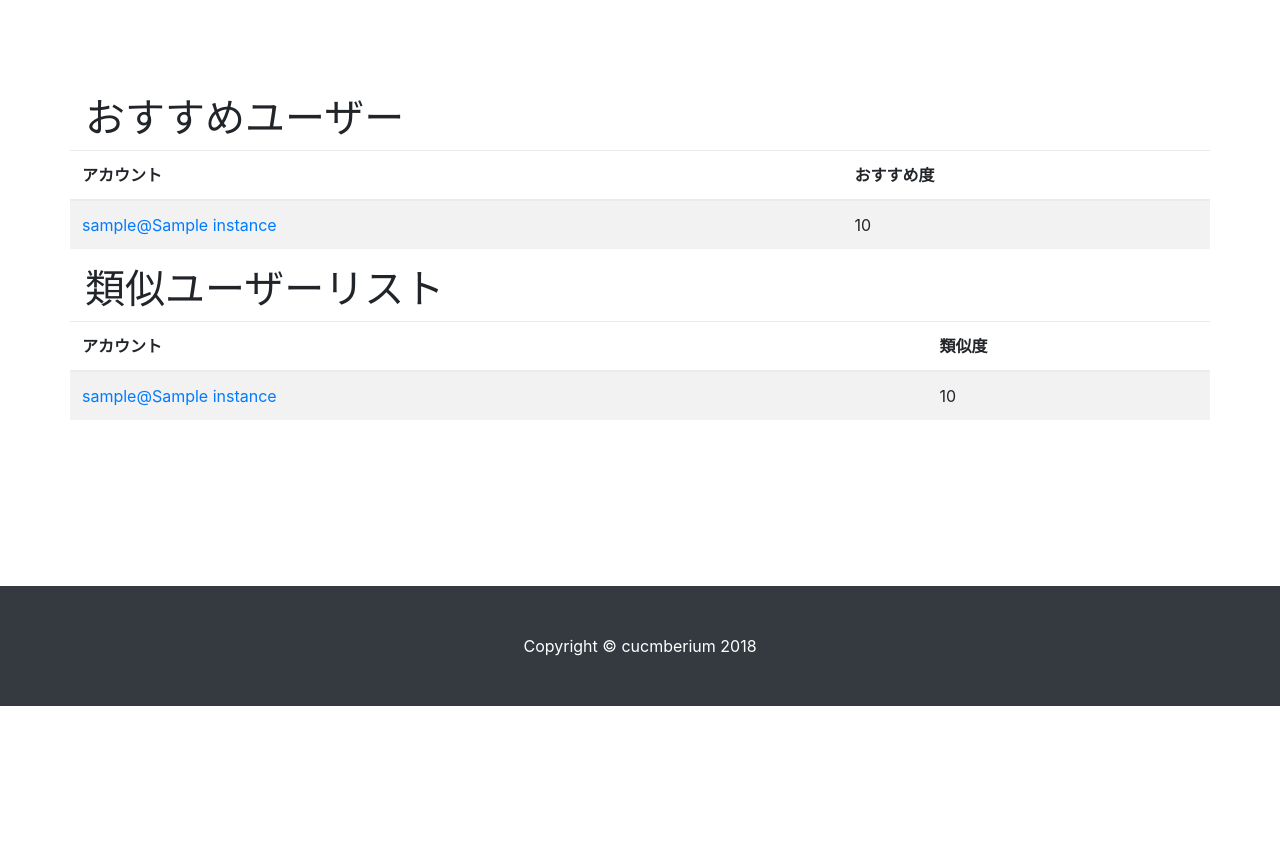
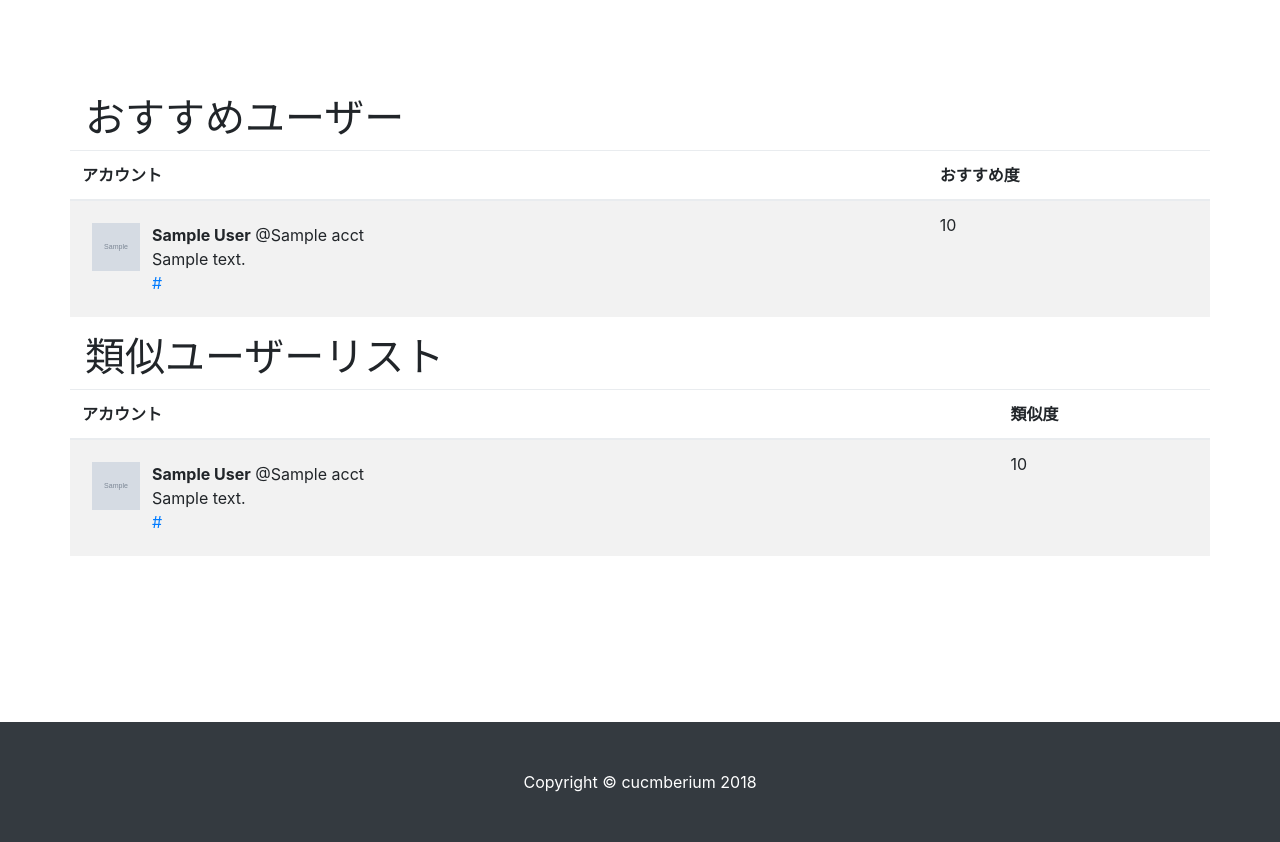
Before and after one commit to cucmberium/Eryngium, a Django app: template web/templates/user.html in a window 1280 px wide. Shown: the part 56-898 px from the top of the page. Before the commit the page ends 762 px from the top, so only its background shows below. Run offline with Django 3.2, Linux system fonts and the light colour scheme; the template is opened without the code that fills it: most values are stand-ins (such as "Sample title", 1, 10 or a date in 2020); grey boxes marked "Sample" are stand-in pictures; some libraries are stand-ins or nearby versions.

Commit message:
いい感じにユーザー表示

```diff
--- a/web/templates/base.html
+++ b/web/templates/base.html
@@ -10,6 +10,21 @@
     {% load static %}
     <link href="{% static 'vendor/bootstrap/css/bootstrap.min.css' %}" rel="stylesheet">
     <link href="{% static 'css/scrolling-nav.css' %}" rel="stylesheet">
+
+    <style type="text/css">
+.item__header {
+  padding: 10px;
+}
+
+.item__user-icon {
+  float: left;
+}
+
+.item__user-name, .item__bio, .item__url {
+  display: block;
+  margin-left: 60px;
+}
+    </style>
   </head>
 
   <body id="page-top">
--- a/web/templates/user.html
+++ b/web/templates/user.html
@@ -16,7 +16,22 @@
             <tbody>
               {% for user in recommend_users %}
               <tr>
-                <td><a href="https://{{ user.instance }}/@{{ user.user_name }}">{{ user.user_name }}@{{ user.instance }}</a></td>
+                <td>
+                  <div class="item__header clearfix">
+                    <span class="item__user-icon">
+                      <img src="{{ user.avatar }}" height="48" width="48" alt="{{ user.acct }}" class="item__user-icon-img" />
+                    </span>
+                    <span class="item__user-name">
+                      <strong>{{ user.display_name }}</strong> @{{ user.acct }}
+                    </span>
+                    <span class="item__bio">
+                      {% autoescape off %}{{ user.bio }}{% endautoescape %}
+                    </span>
+                    <span class="item__url">
+                      <a href="{{ user.url }}">{{ user.url }}</a>
+                    </span>
+                  </div>
+                </td>
                 <td>{{ user.similarity|floatformat:-4 }}</td>
               </tr>
               {% endfor %}
@@ -38,7 +53,22 @@
             <tbody>
               {% for user in similar_users %}
               <tr>
-                <td><a href="https://{{ user.instance }}/@{{ user.user_name }}">{{ user.user_name }}@{{ user.instance }}</a></td>
+                <td>
+                  <div class="item__header clearfix">
+                    <span class="item__user-icon">
+                      <img src="{{ user.avatar }}" height="48" width="48" alt="{{ user.acct }}" class="item__user-icon-img" />
+                    </span>
+                    <span class="item__user-name">
+                      <strong>{{ user.display_name }}</strong> @{{ user.acct }}
+                    </span>
+                    <span class="item__bio">
+                      {% autoescape off %}{{ user.bio }}{% endautoescape %}
+                    </span>
+                    <span class="item__url">
+                      <a href="{{ user.url }}">{{ user.url }}</a>
+                    </span>
+                  </div>
+                </td>
                 <td>{{ user.similarity|floatformat:-4 }}</td>
               </tr>
               {% endfor %}
```
Also changed, not shown: web/views.py (+18 -6 lines).
